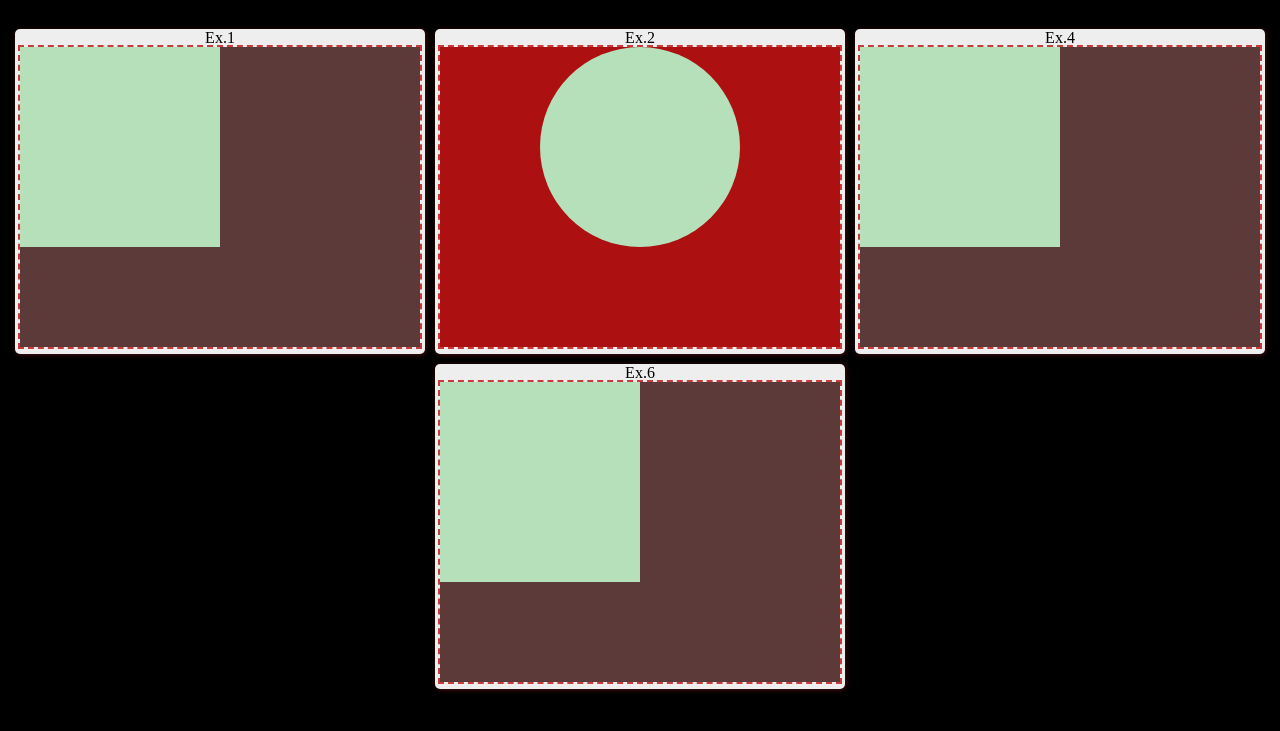
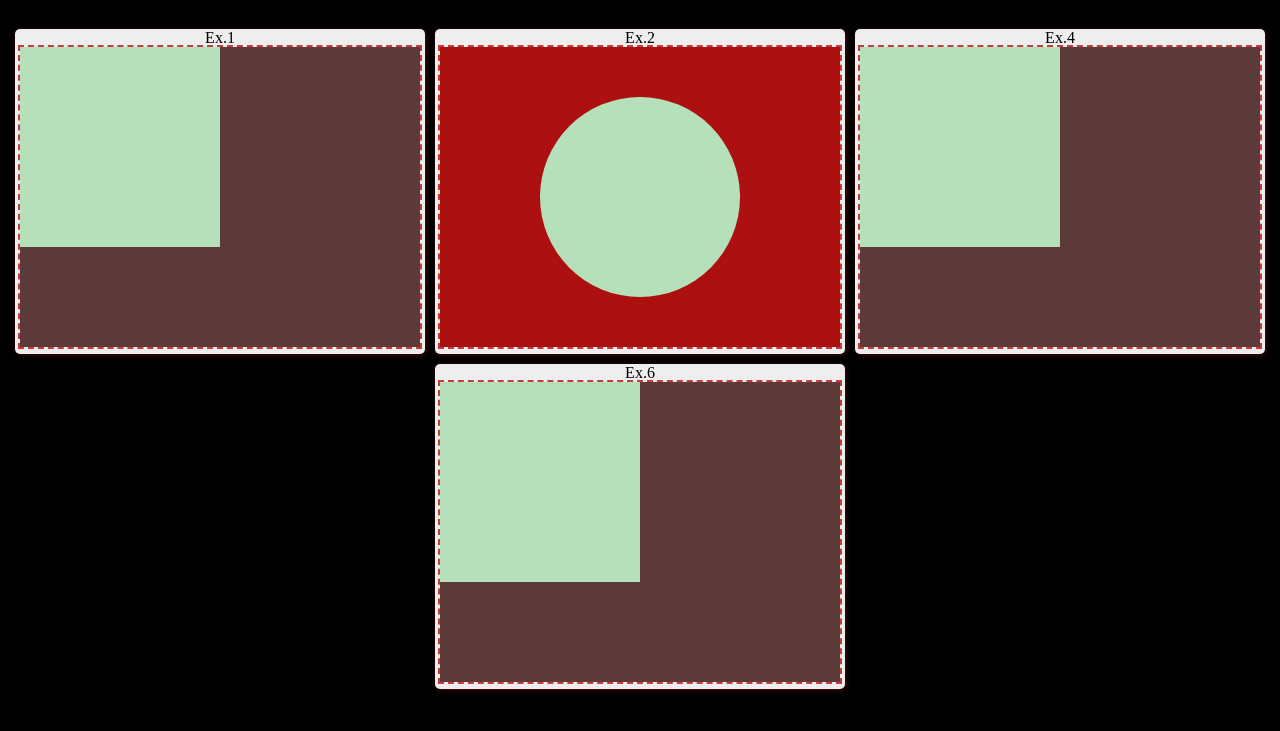
Before and after one commit to sh-leonid/I-like-css-battle, a plain HTML site: page index.html in a window 1280 px wide. Shown: the part 61-792 px from the top of the page. Drawn offline with Linux system fonts and the light colour scheme.

Commit message:
UPPSSS! Margin Collapse

```diff
--- a/index.html
+++ b/index.html
@@ -52,10 +52,12 @@
 					width: 200px;
 					border-radius: 50%;
 					margin-left: 100px;
+					margin-top: 49px;
 				}
 
 				.body__ex-2 {
 					background: #ac1010;
+					padding-top: 1px;
 				}
 			</style>
 		</div>
```
